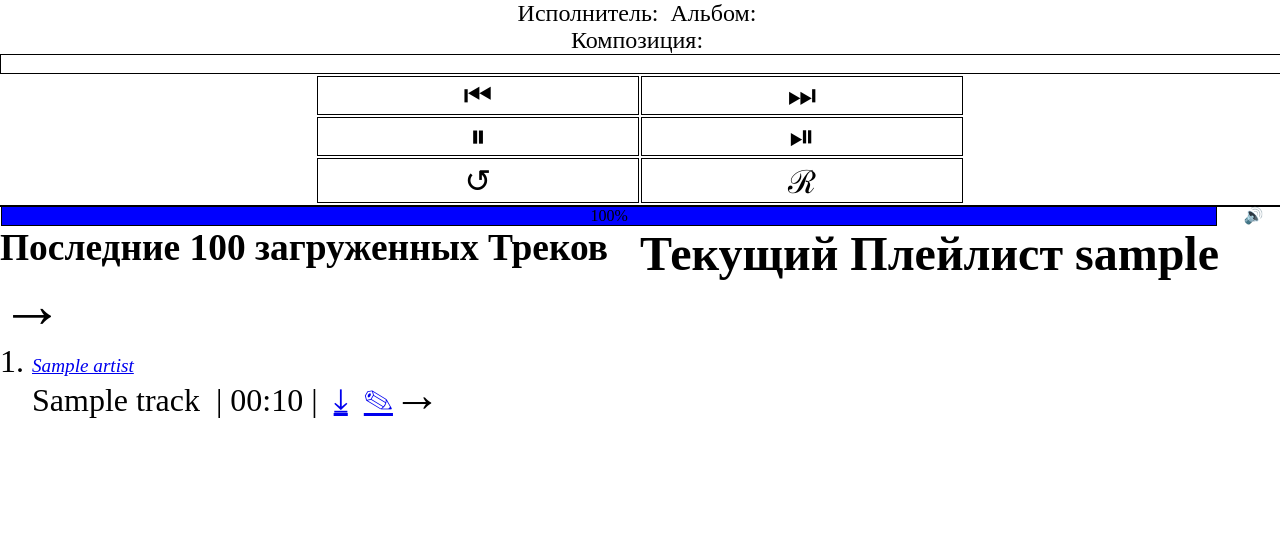
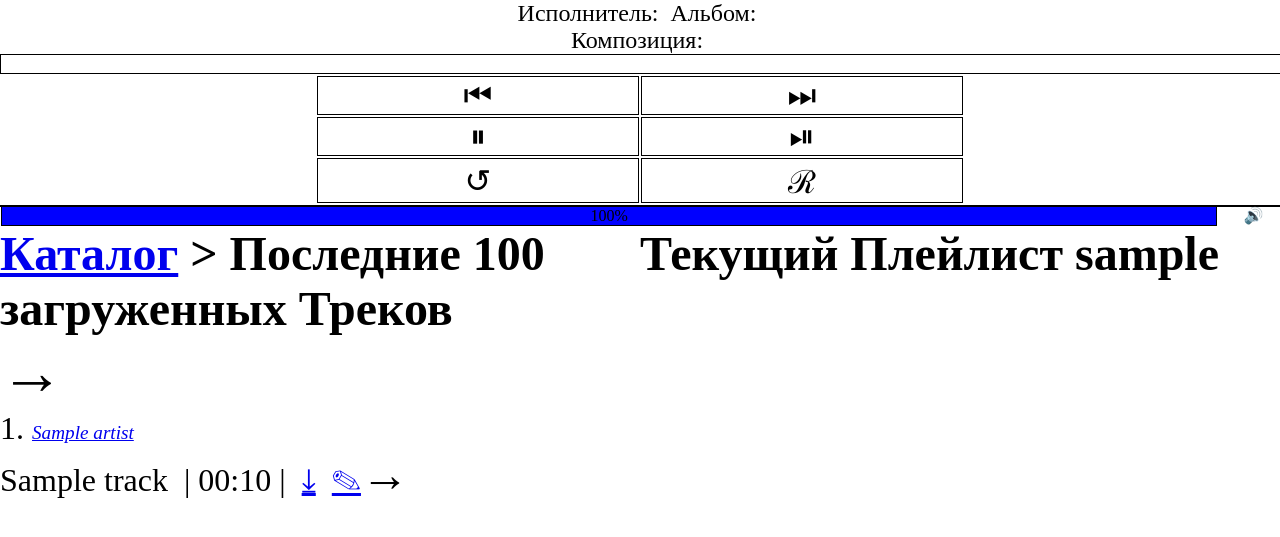
Before and after one commit to tpluss/ShaMus, a Django app: page /last in a window 1280 px wide. Shown: the top 537 px of the page. Run offline with Django 4.2, Linux system fonts and the light colour scheme; a user stored in the database is signed in; tables that the repository leaves empty hold one stand-in row (values such as "Sample post"); parts of the project's set-up code (start-up, migrations or seed data) failed here and were passed over.

Commit message:
Поправлен стиль для ul - маркеры по левому краю, а не за ним Улучшен вид блока tracklist - разнесено на строчные элементы Улучшен сбор треков для треклиста при нажатии на кнопку "Слушать всё" В шаблон "Последние загруженные" добавлены хлебные крошки

```diff
--- a/shamus/templates/blocks/_tracklist_block.html
+++ b/shamus/templates/blocks/_tracklist_block.html
@@ -2,11 +2,12 @@
 <ul class="tracklist">
     {% for track in tracks %}
         <li>
-            <div style="font-size:0.6em; font-style: italic; margin-bottom:-0.5em;">{% for artist in track.artist.all %}<a href="{% url 'artist-view' artist.id %}">{{ artist.title }}</a>{% if not forloop.last %}, {% endif %}{% endfor %}</div>
-            {{ track.title|default:track.get_file_name }}{% with track.get_duration_min as track_min %}{% if track_min %}&nbsp; | {{ track_min }}{% endif %}{% endwith %} |
+            <span style="font-size:0.6em; font-style: italic; margin-bottom:-0.5em;">{% for artist in track.artist.all %}<a href="{% url 'artist-view' artist.id %}">{{ artist.title }}</a>{% if not forloop.last %}, {% endif %}{% endfor %}</span>
+            <br/>
+            <span>{{ track.title|default:track.get_file_name }}{% with track.get_duration_min as track_min %}{% if track_min %}&nbsp; | {{ track_min }}{% endif %}{% endwith %} | </span>
             &nbsp;<a href="{% url 'download' 'track' track.id %}" target="_blank">&#x2913;</a>
             &nbsp;<a href="{% url 'track-edit' track.id %}" target="_blank">&#x270e;</a>
-            <div class="to-current-playlist" data-id="{{ track.id }}" data-file-path="{{ track.get_url }}" data-file-full-name="{{ track.get_full_name }}" data-title="{{ track.get_name }}" data-artist="{{ track.get_artists_title }}" data-album="{% if album %}{{ album.title }}{% endif %}" data-duration="{{ track.get_duration_min|default_if_none:"" }}">&rarr;</div>
+            <span class="to-current-playlist" data-id="{{ track.id }}" data-file-path="{{ track.get_url }}" data-file-full-name="{{ track.get_full_name }}" data-title="{{ track.get_name }}" data-artist="{{ track.get_artists_title }}" data-album="{% if album %}{{ album.title }}{% endif %}" data-duration="{{ track.get_duration_min|default_if_none:"" }}">&rarr;</span>
         </li>
     {% endfor %}
 </ul>
--- a/shamus/templates/blocks/last_uploaded.html
+++ b/shamus/templates/blocks/last_uploaded.html
@@ -1,2 +1,4 @@
-<h3>Последние 100 загруженных Треков</h3>
+<div>
+    <h2><a href="{% url 'catalogue' %}">Каталог</a>&nbsp;&gt;&nbsp;<span>Последние 100 загруженных Треков</span></h2>
+</div>
 {% include "blocks/_tracklist_block.html" %}
--- a/static/css/css.css
+++ b/static/css/css.css
@@ -9,7 +9,7 @@ button {
 }
 
 ul {
-	margin-left: 1em;
+	list-style-position: inside;
 }
 
 .underline {
@@ -117,8 +117,6 @@ ul {
 }
 
 .tracklist {
-	padding: 0;
-	margin-left: 1em;
 	list-style-type: decimal;
 }
 
--- a/static/js/js.js
+++ b/static/js/js.js
@@ -521,9 +521,10 @@ document.body.addEventListener("click", function(e) {
 			}
 		}
 	} else if (e.target.classList.contains("to-current-playlist-list")) {
-		for (var i = 1; i < e.target.nextSibling.nextSibling.childNodes.length; i += 2) {
-			if (e.target.nextSibling.nextSibling.childNodes[i]) {
-				e.target.nextSibling.nextSibling.childNodes[i].childNodes[7].dispatchEvent(new MouseEvent("click", {"bubbles": true}));
+		if (e.target.nextSibling.classList.contains("tracklist")) {
+			var toTracklistBtns = e.target.nextSibling.querySelectorAll(".to-current-playlist");
+			for (var i = 0; i < toTracklistBtns.length; i++) {
+				toTracklistBtns[i].dispatchEvent(new MouseEvent("click", {"bubbles": true}));
 			}
 		}
 	}
@@ -647,7 +648,7 @@ var orderAlbumField = {
 
 orderAlbumField.init();
 
-var uploadField = dqs("#file_field_id");
+var uploadField = dqs("#id_file_field");
 if (uploadField) {
 	var selectedFilesList = dqs("#selected_files");
 	if (uploadField) {
```
